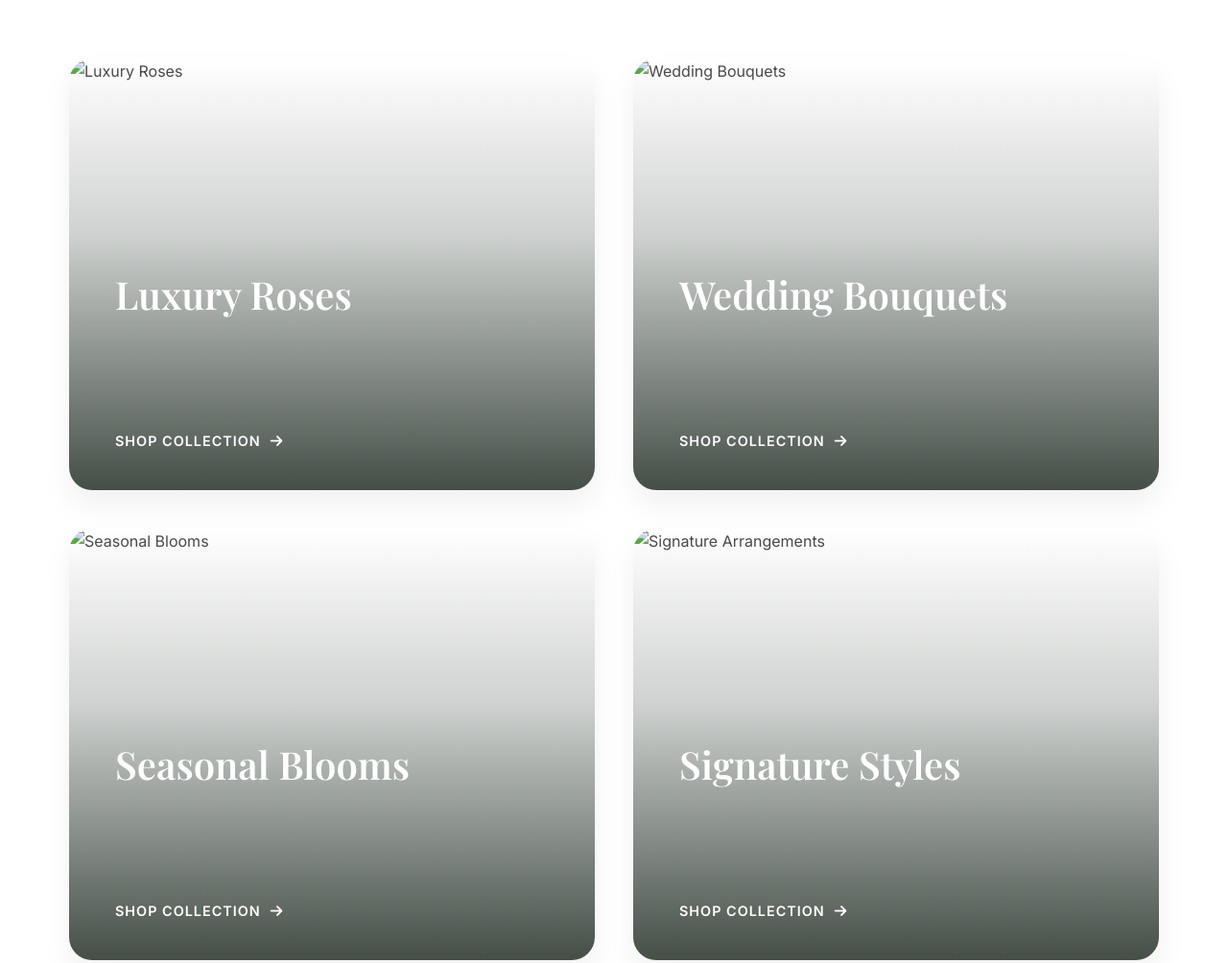
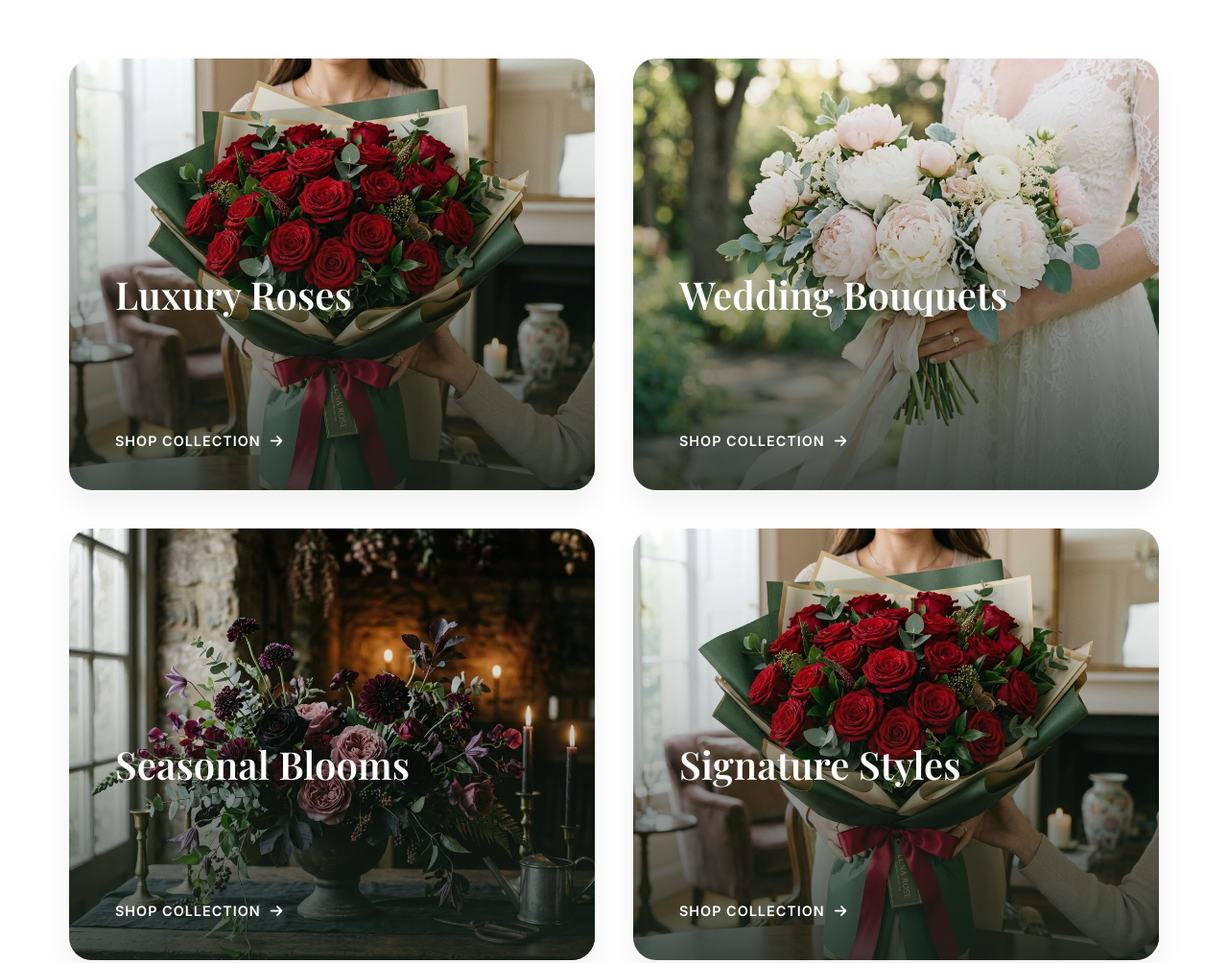
Before and after one commit to rs-nazia/FlowerShop, a plain HTML site: page index.html in a window 1280 px wide. Shown: the part 1090-2094 px from the top of the page at 96% size. Drawn offline with nearby package versions, Linux system fonts and the light colour scheme; a web font is replaced by a local one.

Commit message:
image added to the html file

```diff
--- a/index.html
+++ b/index.html
@@ -47,7 +47,7 @@
   </nav>
 
   <!-- 1. Hero Section -->
-  <header class="hero" id="hero" style="background-image: url('file:///C:/Users/milad/.gemini/antigravity/brain/21f18186-a4aa-4383-9fbc-7185f6e382ed/hero_bg_1776013789945.png');">
+  <header class="hero" id="hero" style="background-image: url('assets/hero_bg.png');">
     <div class="hero-overlay"></div>
 
     <!-- Floating particles -->
@@ -83,7 +83,7 @@
 
       <div class="grid-collections">
         <div class="collection-card fade-up">
-          <img src="file:///C:/Users/milad/.gemini/antigravity/brain/21f18186-a4aa-4383-9fbc-7185f6e382ed/rose_bouquet_1776013804048.png" alt="Luxury Roses">
+          <img src="assets/rose_bouquet.png" alt="Luxury Roses">
           <div class="collection-card-content">
             <h3>Luxury Roses</h3>
             <p>Opulent, velvety roses meticulously sourced directly from the world's most prestigious growers.</p>
@@ -91,7 +91,7 @@
           </div>
         </div>
         <div class="collection-card fade-up" style="transition-delay: 0.1s;">
-          <img src="file:///C:/Users/milad/.gemini/antigravity/brain/21f18186-a4aa-4383-9fbc-7185f6e382ed/wedding_bouquet_1776013819853.png" alt="Wedding Bouquets">
+          <img src="assets/wedding_bouquet.png" alt="Wedding Bouquets">
           <div class="collection-card-content">
             <h3>Wedding Bouquets</h3>
             <p>Ethereal designs featuring delicate peonies and hydrangeas, crafted specifically for your perfect day.</p>
@@ -99,7 +99,7 @@
           </div>
         </div>
         <div class="collection-card fade-up" style="transition-delay: 0.2s;">
-          <img src="file:///C:/Users/milad/.gemini/antigravity/brain/21f18186-a4aa-4383-9fbc-7185f6e382ed/hero_bg_1776013789945.png" alt="Seasonal Blooms">
+          <img src="assets/hero_bg.png" alt="Seasonal Blooms">
           <div class="collection-card-content">
             <h3>Seasonal Blooms</h3>
             <p>Capture the essence of the current season with arrangements bursting with vibrant, timely color.</p>
@@ -107,7 +107,7 @@
           </div>
         </div>
         <div class="collection-card fade-up" style="transition-delay: 0.3s;">
-          <img src="file:///C:/Users/milad/.gemini/antigravity/brain/21f18186-a4aa-4383-9fbc-7185f6e382ed/rose_bouquet_1776013804048.png" alt="Signature Arrangements">
+          <img src="assets/rose_bouquet.png" alt="Signature Arrangements">
           <div class="collection-card-content">
             <h3>Signature Styles</h3>
             <p>Exclusively designed artistic installations and structural centerpieces for contemporary spaces.</p>
@@ -123,7 +123,7 @@
     <div class="container about-grid">
       <div class="about-image fade-up">
         <div class="about-shape"></div>
-        <img src="file:///C:/Users/milad/.gemini/antigravity/brain/21f18186-a4aa-4383-9fbc-7185f6e382ed/hero_bg_1776013789945.png" alt="Our Floral Design Process" class="parallax-img">
+        <img src="assets/hero_bg.png" alt="Our Floral Design Process" class="parallax-img">
       </div>
       <div class="about-content fade-up" style="transition-delay: 0.2s;">
         <div class="section-title" style="text-align: left; margin-bottom: 1rem;">
@@ -152,7 +152,7 @@
   </section>
 
   <!-- Parallax Banner -->
-  <div class="parallax-banner" style="background-image: url('file:///C:/Users/milad/.gemini/antigravity/brain/21f18186-a4aa-4383-9fbc-7185f6e382ed/wedding_bouquet_1776013819853.png');">
+  <div class="parallax-banner" style="background-image: url('assets/wedding_bouquet.png');">
     <div class="parallax-overlay"></div>
     <div class="banner-content fade-up">
       <i class="fa-solid fa-seedling" style="font-size: 3rem; color: var(--color-white); margin-bottom: 1rem;"></i>
@@ -173,10 +173,10 @@
         <!-- Product 1 -->
         <div class="product-card fade-up">
           <div class="product-img-wrap">
-            <img src="file:///C:/Users/milad/.gemini/antigravity/brain/21f18186-a4aa-4383-9fbc-7185f6e382ed/rose_bouquet_1776013804048.png" alt="Crimson Love">
+            <img src="assets/rose_bouquet.png" alt="Crimson Love">
             <div class="add-to-cart-hover" style="gap: 10px; display: flex;">
-              <button class="btn btn-primary add-cart-btn" style="flex:1; padding: 1rem;" data-name="Crimson Love Roses" data-price="89.00" data-img="file:///C:/Users/milad/.gemini/antigravity/brain/21f18186-a4aa-4383-9fbc-7185f6e382ed/rose_bouquet_1776013804048.png"><i class="fa-solid fa-cart-shopping"></i> Add</button>
-              <button class="btn btn-secondary buy-now-btn" style="flex:1; padding: 1rem; background:var(--color-white);" data-name="Crimson Love Roses" data-price="89.00" data-img="file:///C:/Users/milad/.gemini/antigravity/brain/21f18186-a4aa-4383-9fbc-7185f6e382ed/rose_bouquet_1776013804048.png">Buy Now</button>
+              <button class="btn btn-primary add-cart-btn" style="flex:1; padding: 1rem;" data-name="Crimson Love Roses" data-price="89.00" data-img="assets/rose_bouquet.png"><i class="fa-solid fa-cart-shopping"></i> Add</button>
+              <button class="btn btn-secondary buy-now-btn" style="flex:1; padding: 1rem; background:var(--color-white);" data-name="Crimson Love Roses" data-price="89.00" data-img="assets/rose_bouquet.png">Buy Now</button>
             </div>
             <span class="product-badge">Top Rated</span>
           </div>
@@ -193,10 +193,10 @@
         <!-- Product 2 -->
         <div class="product-card fade-up" style="transition-delay: 0.1s;">
           <div class="product-img-wrap">
-            <img src="file:///C:/Users/milad/.gemini/antigravity/brain/21f18186-a4aa-4383-9fbc-7185f6e382ed/wedding_bouquet_1776013819853.png" alt="Pure Peony">
+            <img src="assets/wedding_bouquet.png" alt="Pure Peony">
             <div class="add-to-cart-hover" style="gap: 10px; display: flex;">
-              <button class="btn btn-primary add-cart-btn" style="flex:1; padding: 1rem;" data-name="Pure Peony Bouquet" data-price="120.00" data-img="file:///C:/Users/milad/.gemini/antigravity/brain/21f18186-a4aa-4383-9fbc-7185f6e382ed/wedding_bouquet_1776013819853.png"><i class="fa-solid fa-cart-shopping"></i> Add</button>
-              <button class="btn btn-secondary buy-now-btn" style="flex:1; padding: 1rem; background:var(--color-white);" data-name="Pure Peony Bouquet" data-price="120.00" data-img="file:///C:/Users/milad/.gemini/antigravity/brain/21f18186-a4aa-4383-9fbc-7185f6e382ed/wedding_bouquet_1776013819853.png">Buy Now</button>
+              <button class="btn btn-primary add-cart-btn" style="flex:1; padding: 1rem;" data-name="Pure Peony Bouquet" data-price="120.00" data-img="assets/wedding_bouquet.png"><i class="fa-solid fa-cart-shopping"></i> Add</button>
+              <button class="btn btn-secondary buy-now-btn" style="flex:1; padding: 1rem; background:var(--color-white);" data-name="Pure Peony Bouquet" data-price="120.00" data-img="assets/wedding_bouquet.png">Buy Now</button>
             </div>
           </div>
           <div class="product-info">
@@ -212,10 +212,10 @@
         <!-- Product 3 -->
         <div class="product-card fade-up" style="transition-delay: 0.2s;">
           <div class="product-img-wrap">
-            <img src="file:///C:/Users/milad/.gemini/antigravity/brain/21f18186-a4aa-4383-9fbc-7185f6e382ed/hero_bg_1776013789945.png" alt="Blush Symphony" style="object-position: left;">
+            <img src="assets/hero_bg.png" alt="Blush Symphony" style="object-position: left;">
             <div class="add-to-cart-hover" style="gap: 10px; display: flex;">
-               <button class="btn btn-primary add-cart-btn" style="flex:1; padding: 1rem;" data-name="Blush Symphony" data-price="75.00" data-img="file:///C:/Users/milad/.gemini/antigravity/brain/21f18186-a4aa-4383-9fbc-7185f6e382ed/hero_bg_1776013789945.png"><i class="fa-solid fa-cart-shopping"></i> Add</button>
-               <button class="btn btn-secondary buy-now-btn" style="flex:1; padding: 1rem; background:var(--color-white);" data-name="Blush Symphony" data-price="75.00" data-img="file:///C:/Users/milad/.gemini/antigravity/brain/21f18186-a4aa-4383-9fbc-7185f6e382ed/hero_bg_1776013789945.png">Buy Now</button>
+               <button class="btn btn-primary add-cart-btn" style="flex:1; padding: 1rem;" data-name="Blush Symphony" data-price="75.00" data-img="assets/hero_bg.png"><i class="fa-solid fa-cart-shopping"></i> Add</button>
+               <button class="btn btn-secondary buy-now-btn" style="flex:1; padding: 1rem; background:var(--color-white);" data-name="Blush Symphony" data-price="75.00" data-img="assets/hero_bg.png">Buy Now</button>
             </div>
           </div>
           <div class="product-info">
@@ -231,10 +231,10 @@
         <!-- Product 4 -->
         <div class="product-card fade-up" style="transition-delay: 0.3s;">
           <div class="product-img-wrap">
-            <img src="file:///C:/Users/milad/.gemini/antigravity/brain/21f18186-a4aa-4383-9fbc-7185f6e382ed/rose_bouquet_1776013804048.png" alt="Majestic Pink">
+            <img src="assets/rose_bouquet.png" alt="Majestic Pink">
             <div class="add-to-cart-hover" style="gap: 10px; display: flex;">
-              <button class="btn btn-primary add-cart-btn" style="flex:1; padding: 1rem;" data-name="Majestic Pink Array" data-price="95.00" data-img="file:///C:/Users/milad/.gemini/antigravity/brain/21f18186-a4aa-4383-9fbc-7185f6e382ed/rose_bouquet_1776013804048.png"><i class="fa-solid fa-cart-shopping"></i> Add</button>
-              <button class="btn btn-secondary buy-now-btn" style="flex:1; padding: 1rem; background:var(--color-white);" data-name="Majestic Pink Array" data-price="95.00" data-img="file:///C:/Users/milad/.gemini/antigravity/brain/21f18186-a4aa-4383-9fbc-7185f6e382ed/rose_bouquet_1776013804048.png">Buy Now</button>
+              <button class="btn btn-primary add-cart-btn" style="flex:1; padding: 1rem;" data-name="Majestic Pink Array" data-price="95.00" data-img="assets/rose_bouquet.png"><i class="fa-solid fa-cart-shopping"></i> Add</button>
+              <button class="btn btn-secondary buy-now-btn" style="flex:1; padding: 1rem; background:var(--color-white);" data-name="Majestic Pink Array" data-price="95.00" data-img="assets/rose_bouquet.png">Buy Now</button>
             </div>
             <span class="product-badge new">New</span>
           </div>
@@ -359,7 +359,7 @@
       </div>
       <div class="occasions-grid">
         <a href="#" class="occasion-card fade-up">
-          <img src="file:///C:/Users/milad/.gemini/antigravity/brain/21f18186-a4aa-4383-9fbc-7185f6e382ed/rose_bouquet_1776013804048.png" alt="Anniversary">
+          <img src="assets/rose_bouquet.png" alt="Anniversary">
           <div class="occasion-content">
             <h3>Anniversary</h3>
             <p>Celebrate love and milestones.</p>
@@ -367,7 +367,7 @@
           </div>
         </a>
         <a href="#" class="occasion-card fade-up" style="transition-delay: 0.1s;">
-          <img src="file:///C:/Users/milad/.gemini/antigravity/brain/21f18186-a4aa-4383-9fbc-7185f6e382ed/wedding_bouquet_1776013819853.png" alt="Birthday">
+          <img src="assets/wedding_bouquet.png" alt="Birthday">
           <div class="occasion-content">
             <h3>Birthday</h3>
             <p>Vibrant colors for joyous days.</p>
@@ -375,7 +375,7 @@
           </div>
         </a>
         <a href="#" class="occasion-card fade-up" style="transition-delay: 0.2s;">
-          <img src="file:///C:/Users/milad/.gemini/antigravity/brain/21f18186-a4aa-4383-9fbc-7185f6e382ed/hero_bg_1776013789945.png" alt="Wedding">
+          <img src="assets/hero_bg.png" alt="Wedding">
           <div class="occasion-content">
             <h3>Wedding</h3>
             <p>Pure elegance for 'I Do'.</p>
@@ -383,7 +383,7 @@
           </div>
         </a>
         <a href="#" class="occasion-card fade-up" style="transition-delay: 0.3s;">
-          <img src="file:///C:/Users/milad/.gemini/antigravity/brain/21f18186-a4aa-4383-9fbc-7185f6e382ed/rose_bouquet_1776013804048.png" alt="Valentine's Day">
+          <img src="assets/rose_bouquet.png" alt="Valentine's Day">
           <div class="occasion-content">
             <h3>Romance</h3>
             <p>Passionate blooms to confess.</p>
```
Also changed, not shown: assets/hero_bg.png (added), assets/rose_bouquet.png (added), assets/wedding_bouquet.png (added).
